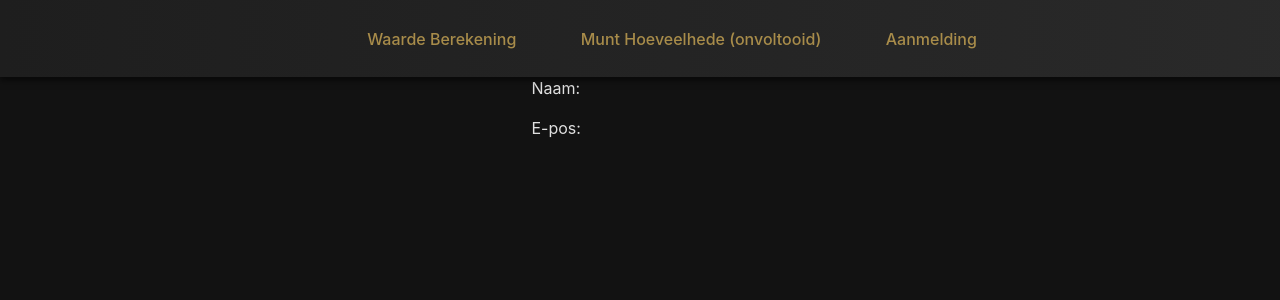
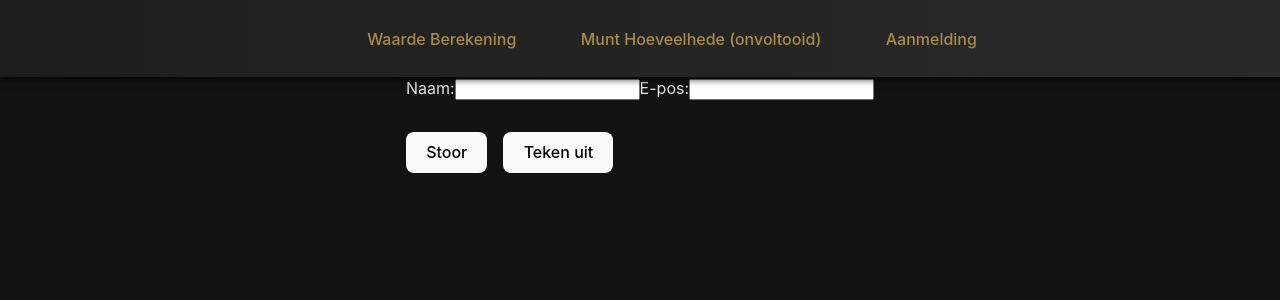
Before and after one commit to ambrovw/smeltwaarde, a React (Vite) app: page /userDetails in a window 1280 px wide. Shown: the top 300 px of the page. Built offline with nearby package versions, Linux system fonts and the light colour scheme.

Commit message:
login page

```diff
--- a/src/pages/UserDetails.jsx
+++ b/src/pages/UserDetails.jsx
@@ -1,6 +1,8 @@
-import React, { useEffect, useState } from 'react';
+import React, { useState, useEffect } from 'react';
+import { useNavigate } from 'react-router-dom';
 
 export default function UserDetails() {
+    const navigate = useNavigate();
     const [user, setUser] = useState({ name: '', email: '' });
 
     useEffect(() => {
@@ -11,11 +13,37 @@ export default function UserDetails() {
         }
     }, []);
 
+    const handleChange = (e) => {
+        const { name, value } = e.target;
+        setUser((prev) => ({ ...prev, [name]: value }));
+    };
+
+    const handleSave = () => {
+        localStorage.setItem('user', JSON.stringify(user));
+        alert('Inligting gestoor!');
+    };
+
+    const handleLogout = () => {
+        localStorage.removeItem('user');
+        navigate('/login');
+    };
+
     return (
-        <div>
-            <h2>Gebruiker Inligting</h2>
-            <p>Naam: {user.name}</p>
-            <p>E-pos: {user.email}</p>
+        <div className="user-details-form">
+            <h2>Jou Profiel</h2>
+            <label>
+                Naam:
+                <input type="text" name="name" value={user.name} onChange={handleChange} />
+            </label>
+            <label>
+                E-pos:
+                <input type="email" name="email" value={user.email} onChange={handleChange} />
+            </label>
+
+            <div style={{ marginTop: '2rem' }}>
+                <button onClick={handleSave}>Stoor</button>
+                <button onClick={handleLogout} style={{ marginLeft: '1rem' }}>Teken uit</button>
+            </div>
         </div>
     );
 }
```
